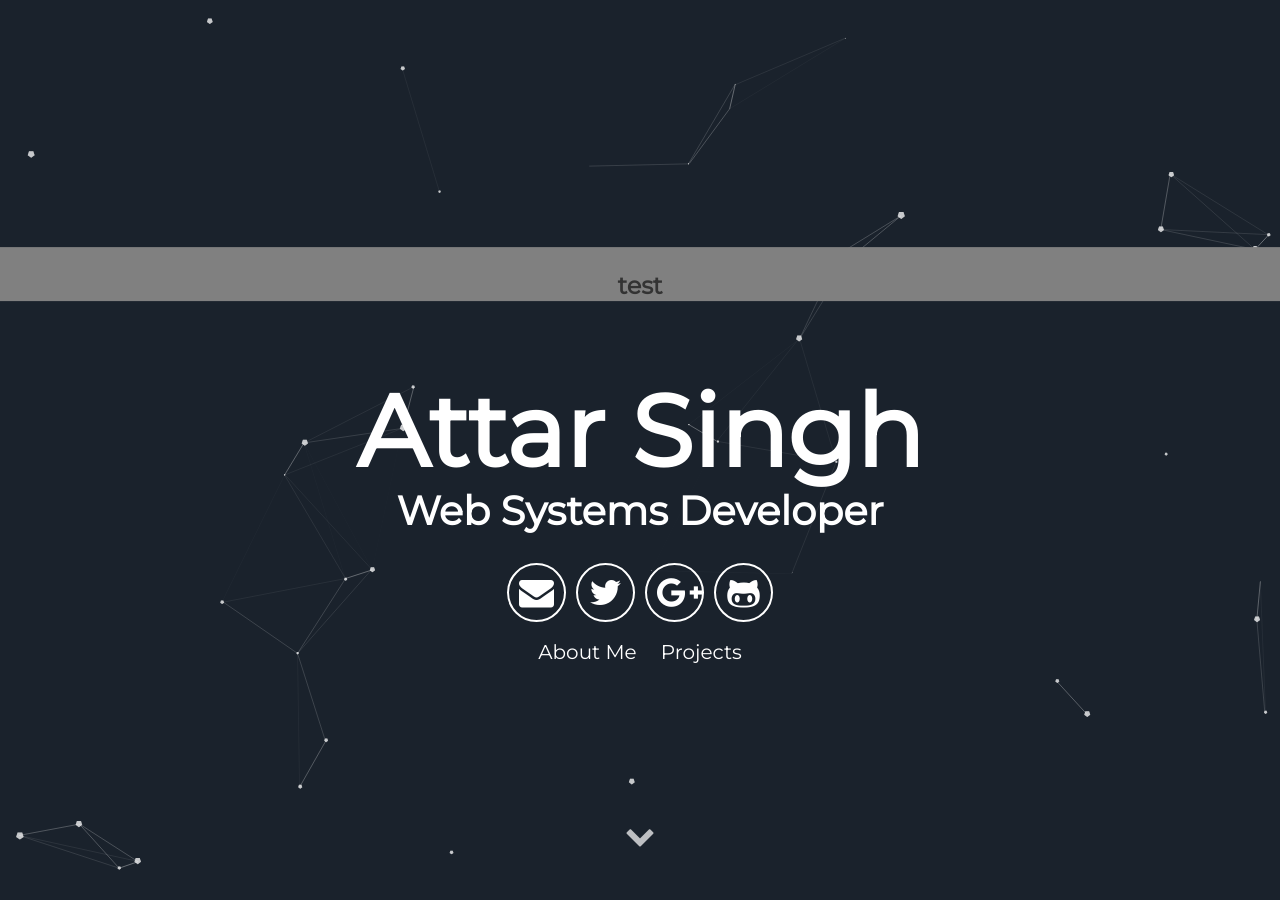
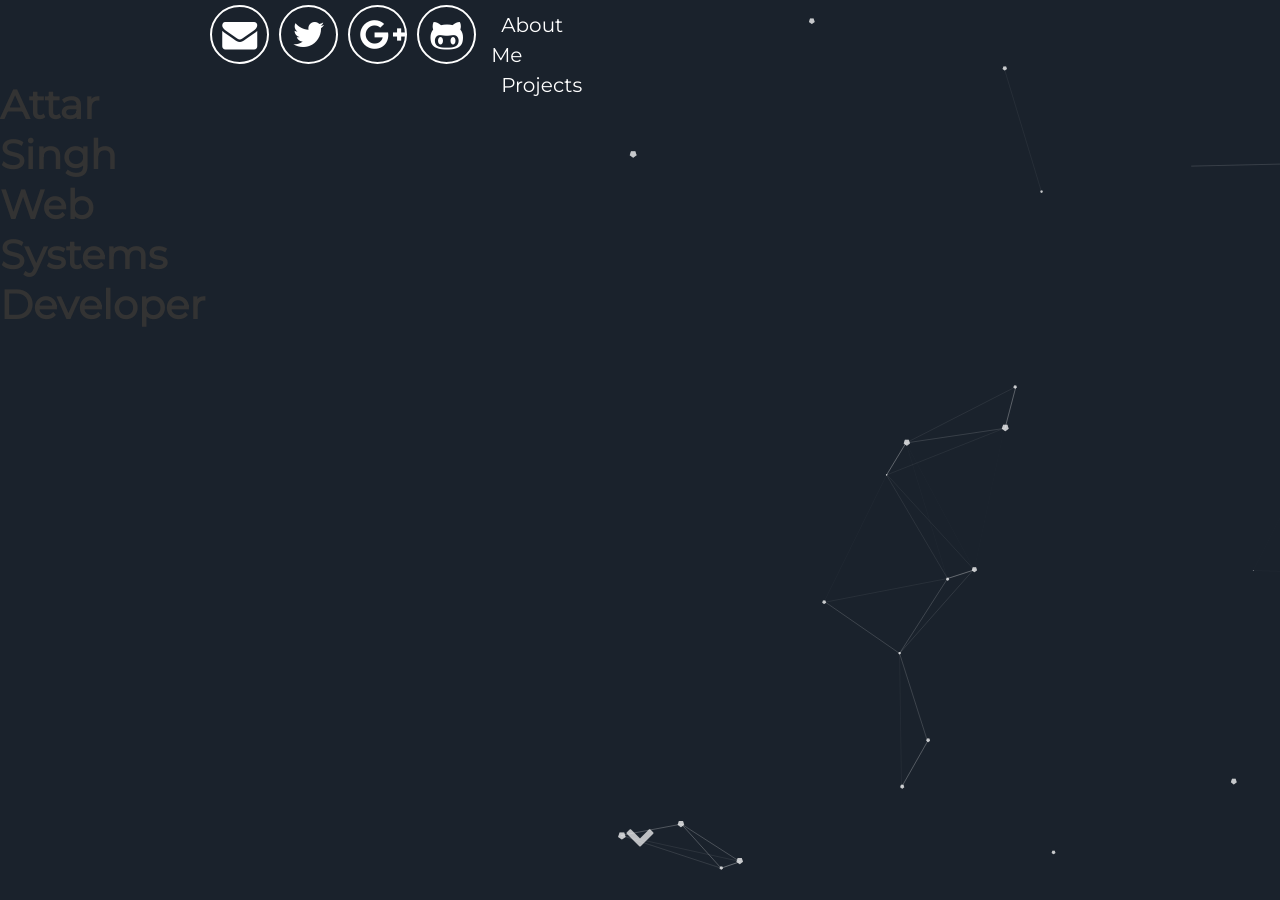
Before and after one commit to attarsinghgill/attarsinghgill.github.io, a Jekyll site: the page built from index.html, in a window 1280 px wide and 900 px high. Built offline with Jekyll 4.4.1, drawn with Linux system fonts in a browser that asks for light colours.

Commit message:
Update header.html

```diff
--- a/_includes/header.html
+++ b/_includes/header.html
@@ -1,9 +1,6 @@
 <div id="particles-js">
 
-  <div class="header" style="width:100%;">
-    <div style="width:100%; background-color:gray">
-  <h3>test</h3>
-  </div>
+
       <h1>
         <span class="site-title">{{site.username}}</span>
         <span class="site-description">{{site.user_title}}</span>
```
